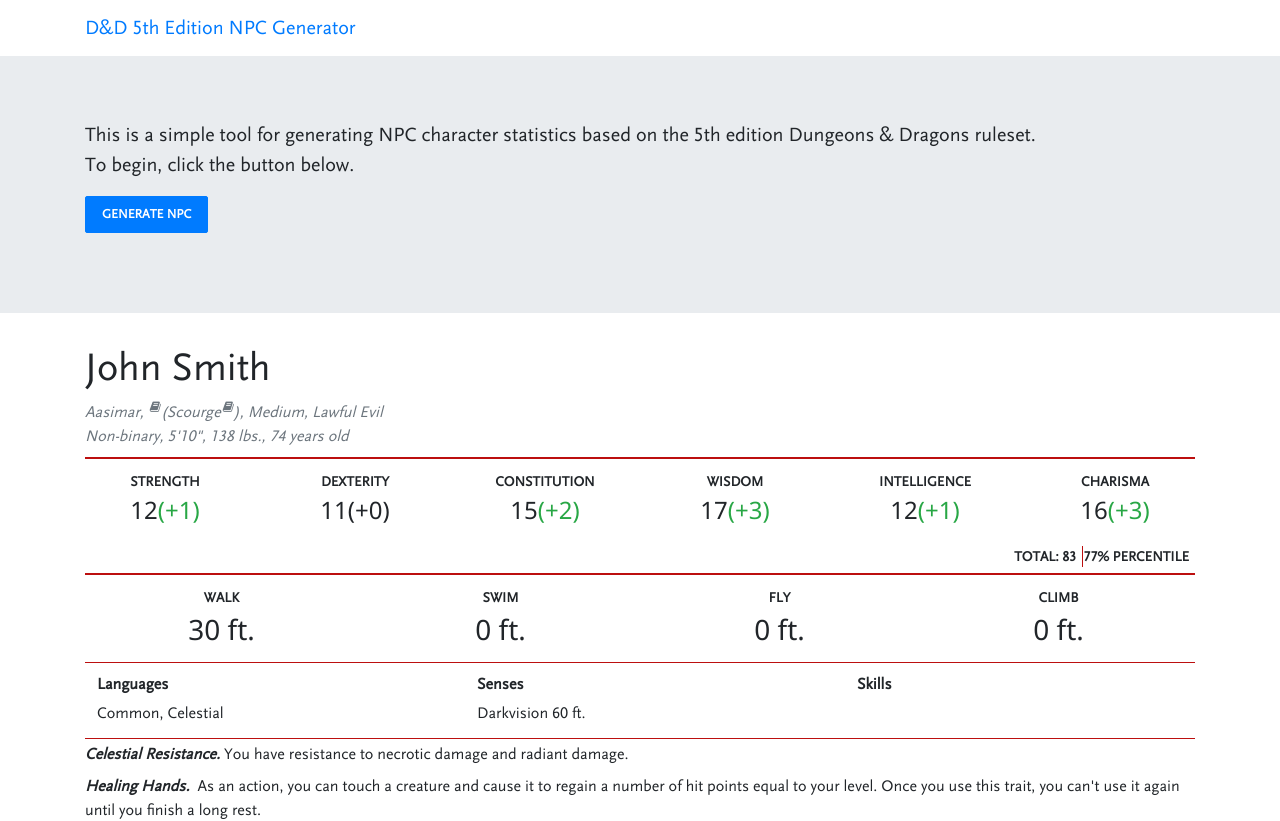
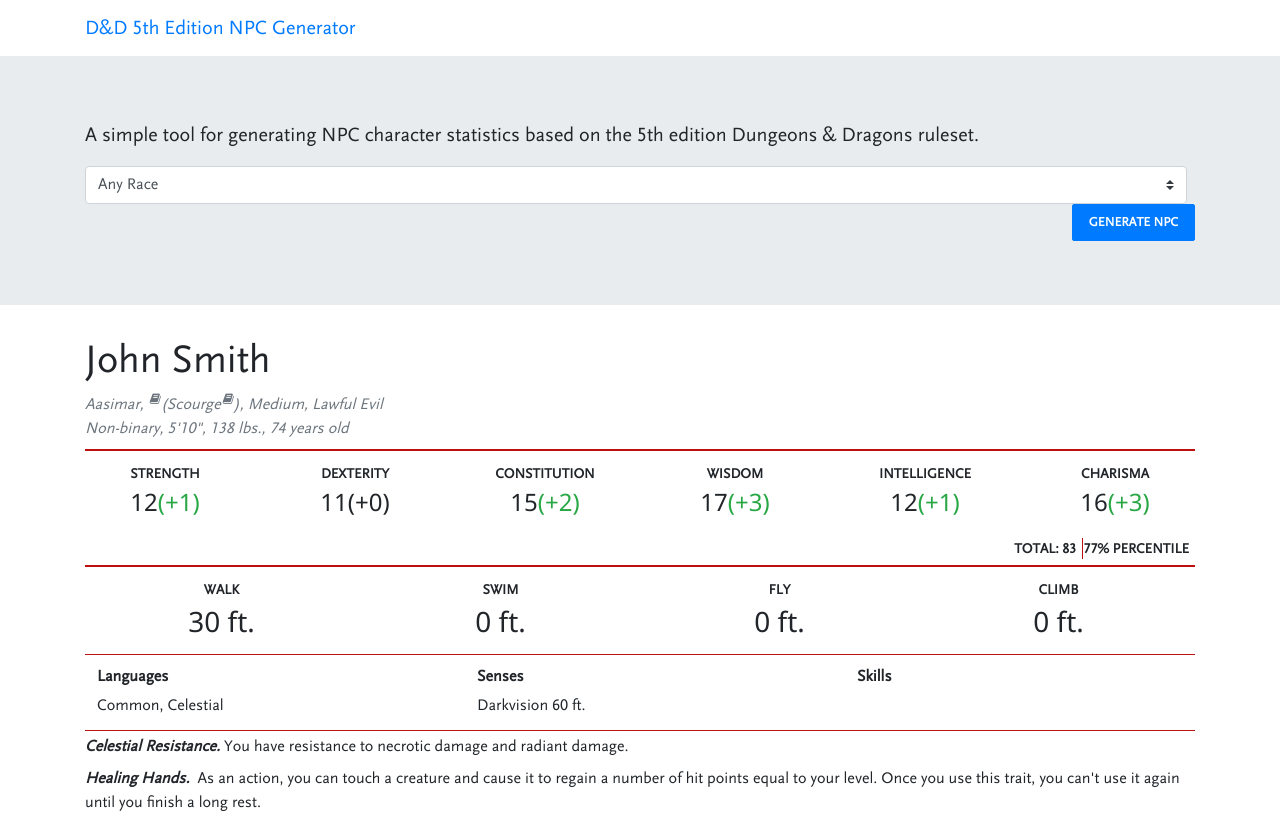
Before and after one commit to tom-wolfe/dnd-5e-tools, an Angular app: page / in a window 1280 px wide. Shown: the top 821 px of the page. Built offline with nearby package versions, Linux system fonts and the light colour scheme.

Commit message:
Add race filtering.

```diff
--- a/src/app/app.component.html
+++ b/src/app/app.component.html
@@ -3,13 +3,25 @@
     <a class="navbar-brand" href="#">{{title}}</a>
   </div>
 </nav>
-
 <div class="jumbotron jumbotron-fluid">
   <div class="container">
-    <p class="lead">This is a simple tool for generating NPC character statistics based on the 5th edition Dungeons &amp; Dragons ruleset.
-      <br/>To begin, click the button below.</p>
-    <p><button type="button" class="btn btn-primary btn-lg" (click)="onGenerateClick()">Generate NPC</button>
-      <p>
+    <p class="lead">A simple tool for generating NPC character statistics based on the 5th edition Dungeons &amp; Dragons ruleset.</p>
+    <form class="form-inline">
+      <label class="sr-only" for="race">Race</label>
+      <select class="custom-select mb-2 mr-sm-2 mb-sm-0" name="race" [(ngModel)]="config.race" (input)="config.subrace = null">
+        <option [value]="null" selected>Any Race</option>
+        <option *ngFor="let race of races" [ngValue]="race">{{race.name}}</option>
+      </select>
+      <select class="custom-select mb-2 mr-sm-2 mb-sm-0" name="race" [(ngModel)]="config.subrace" *ngIf="config.race && config.race.subraces">
+        <option [value]="null" selected>Any Subrace</option>
+        <option *ngFor="let subrace of config.race.subraces" [ngValue]="subrace">{{subrace.name}}</option>
+      </select>
+    </form>
+    <div class="row">
+      <div class="col-12 text-right">
+        <button type="button" class="btn btn-primary btn-lg" (click)="onGenerateClick()">Generate NPC</button>
+      </div>
+    </div>
   </div>
 </div>
 <div class="container">
--- a/src/app/app.component.ts
+++ b/src/app/app.component.ts
@@ -1,5 +1,8 @@
 import { Component } from "@angular/core";
 import * as Characters from "../models/characters";
+import * as Data from "../data";
+import * as Races from "../models/races";
+import { GeneratorConfig } from "../models/generator-config";
 import { CharacterGenerator } from "../generators/character-generator";
 
 @Component({
@@ -9,8 +12,11 @@ import { CharacterGenerator } from "../generators/character-generator";
 })
 export class AppComponent {
   title = "D&D 5th Edition NPC Generator";
-  generator = new CharacterGenerator();
   character: Characters.Character;
+  config: GeneratorConfig = new GeneratorConfig();
+  generator = new CharacterGenerator(this.config);
+  races: Races.Race[] = Object.keys(Data.Races.RaceList).map(name => Data.Races.RaceList[name]);
+
   constructor() {
     this.character = this.generator.generateCharacter();
   };
--- a/src/app/app.module.ts
+++ b/src/app/app.module.ts
@@ -1,5 +1,6 @@
 import { BrowserModule } from "@angular/platform-browser";
 import { NgModule } from "@angular/core";
+import { FormsModule } from "@angular/forms";
 
 import { AppComponent } from "./app.component";
 import { AbilityScoreComponent } from "../components/ability-score/ability-score.component";
@@ -27,7 +28,7 @@ import { NgbModule } from "@ng-bootstrap/ng-bootstrap";
     SpeedDisplayComponent
   ],
   imports: [
-    BrowserModule, NgbModule.forRoot()
+    BrowserModule, FormsModule, NgbModule.forRoot()
   ],
   providers: [],
   bootstrap: [AppComponent]
--- a/src/generators/character-generator.ts
+++ b/src/generators/character-generator.ts
@@ -6,17 +6,24 @@ import * as Characters from "../models/characters";
 import * as Data from "../data/";
 import * as Languages from "../models/languages";
 import * as Races from "../models/races";
+import { GeneratorConfig } from "../models/generator-config";
 
 import * as _ from "lodash";
 
 export class CharacterGenerator {
     abGen = new AbilityScoreGenerator();
     numGen = new NumberGenerator();
+    config: GeneratorConfig;
+
+    constructor(config: GeneratorConfig) {
+        this.config = config;
+    }
 
     generateCharacter(): Characters.Character {
         const character = new Characters.Character();
         this.randomizeAbilities(character);
         this.randomizeRace(character);
+        this.randomizeSubrace(character);
         this.randomizeRaceBonuses(character);
         this.randomizeSkillProficiencies(character);
         this.randomizeLanguages(character);
@@ -35,16 +42,28 @@ export class CharacterGenerator {
     }
 
     randomizeRace(character: Characters.Character) {
+        if (this.config.race) {
+            character.race = this.config.race;
+            character.subrace = this.config.subrace;
+        } else {
             const raceKeys = Object.keys(Data.Races.RaceList);
             const raceNum = this.numGen.rollDie(raceKeys.length) - 1;
             character.race = Data.Races.RaceList[raceKeys[raceNum]];
+        }
+    }
 
+    randomizeSubrace(character: Characters.Character) {
+        if (this.config.subrace) {
+            character.subrace = this.config.subrace;
+        } else {
             if (character.race.subraces && character.race.subraces.length > 0) {
                 const subraceNum = this.numGen.rollDie(character.race.subraces.length) - 1;
                 character.subrace = character.race.subraces[subraceNum];
             } else {
                 character.subrace = undefined;
             }
+        }
+
     }
 
     randomizeRaceBonuses(character: Characters.Character) {
--- /dev/null
+++ b/src/models/generator-config.ts
@@ -0,0 +1,6 @@
+import * as Races from "./races";
+
+export class GeneratorConfig {
+    race: Races.Race = null;
+    subrace: Races.Subrace = null;
+};
```
Lines whose indentation alone changed are shown as unchanged.
